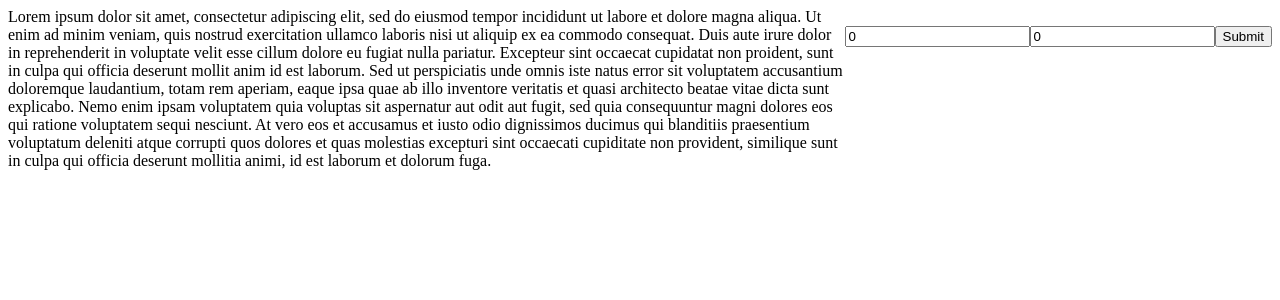
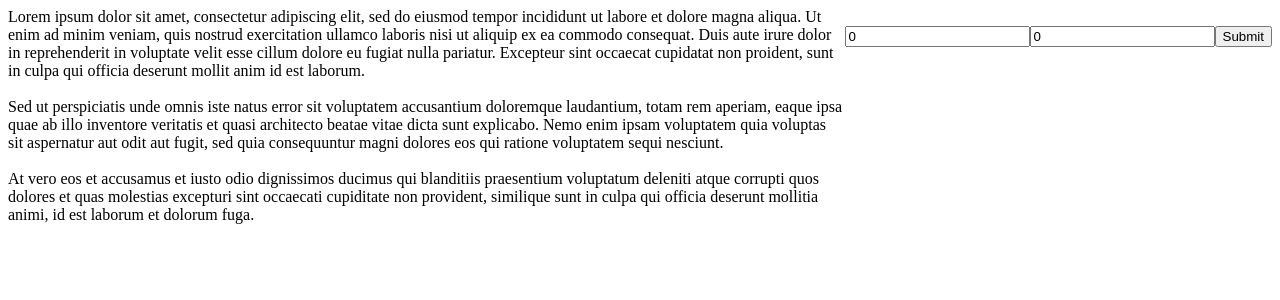
Before and after one commit to stjk2513/basic_text_highlighting_vue, a Vue app: page / in a window 1280 px wide. Shown: the top 300 px of the page. Built offline with nearby package versions, Linux system fonts and the light colour scheme.

Commit message:
render whitespace

```diff
--- a/src/components/TextBox.vue
+++ b/src/components/TextBox.vue
@@ -3,5 +3,11 @@
 </script>
 
 <template>
-  <div data-test="text-box">{{ text }}</div>
+  <div class="text-box" data-test="text-box">{{ text }}</div>
 </template>
+
+<style scoped>
+.text-box {
+  white-space: pre-wrap;
+}
+</style>
```
Also changed, not shown: src/store/text.ts (+4 -4 lines).
